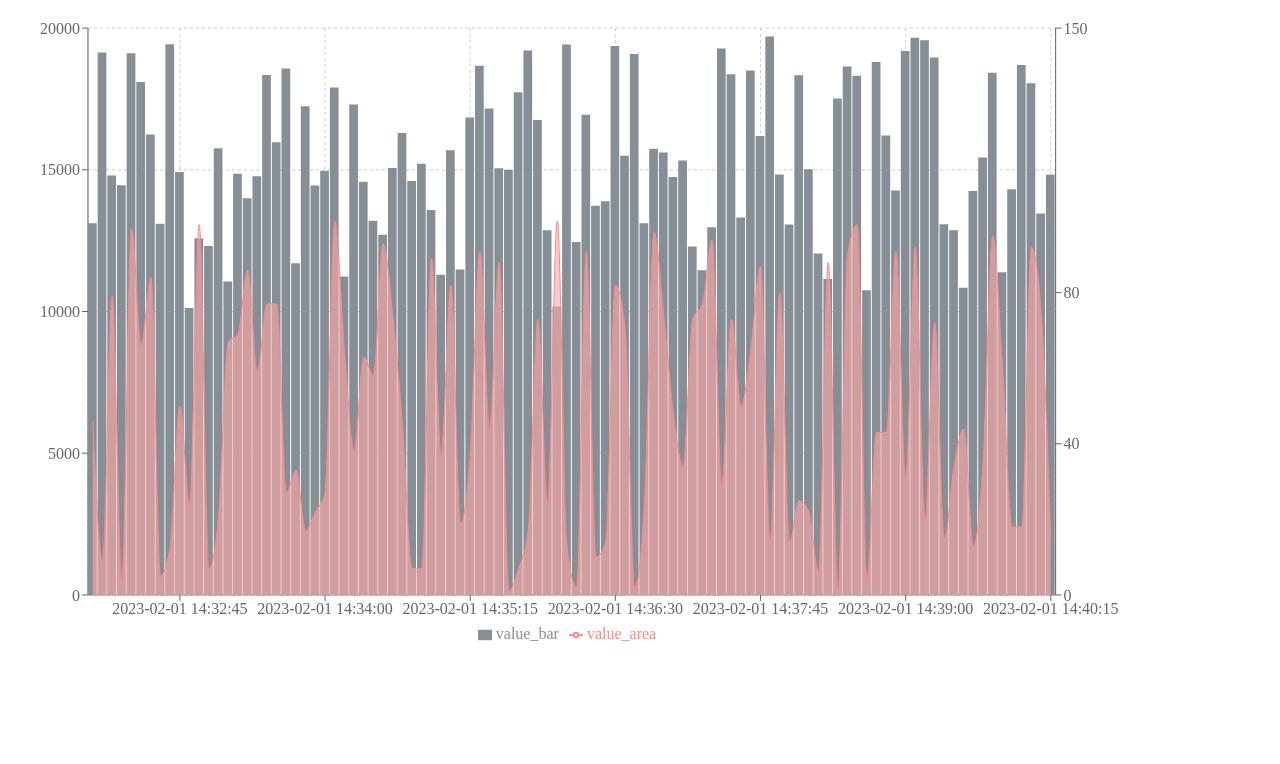
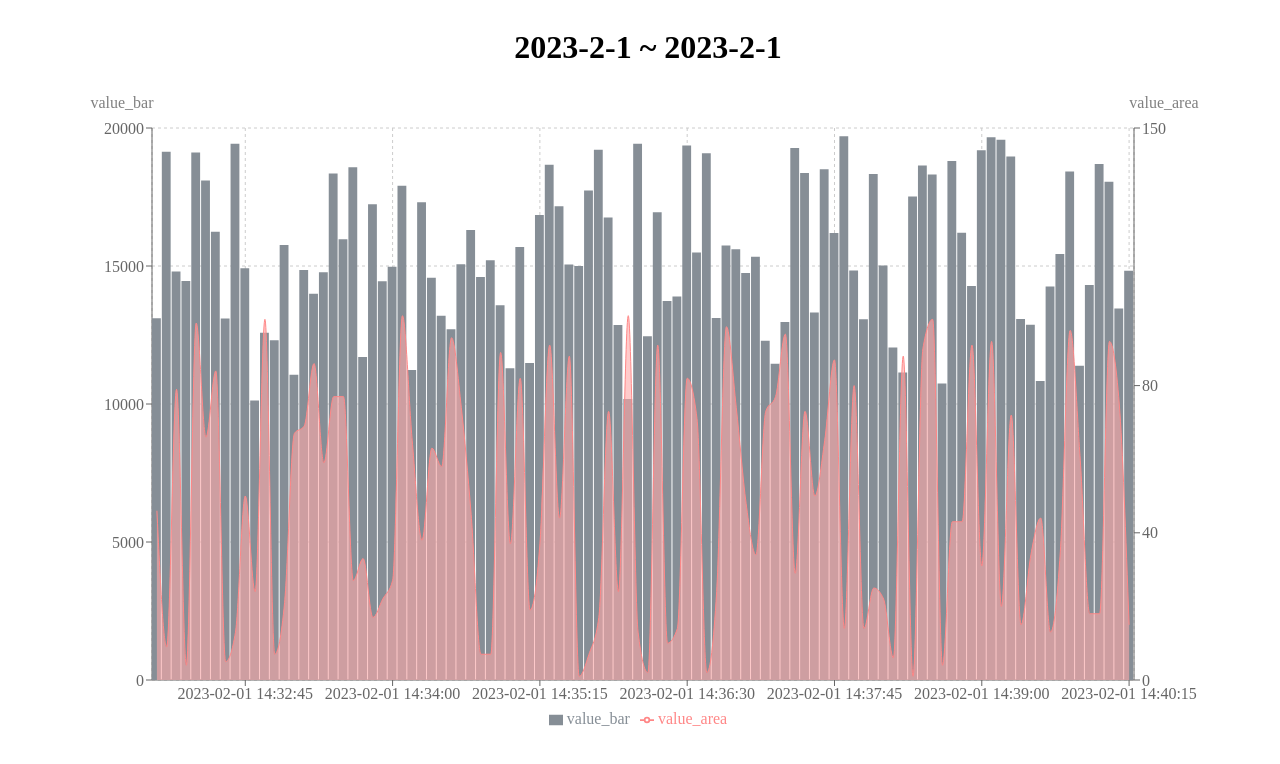
Before and after one commit to tnghgks/pre-onboarding-9th-3-8, a React (Create React App) app: page / in a window 1280 px wide. Shown: the top 764 px of the page. Built offline with nearby package versions, Linux system fonts and the light colour scheme.

Commit message:
style: 제목으로 차트 기간 표시 및 스타일링

```diff
--- /dev/null
+++ b/src/lib/utils/generateDate.ts
@@ -0,0 +1,16 @@
+import { IGraph } from '@/interface/data';
+
+const maxDate = (dates: Date[]) => new Date(Math.max(...dates.map(Number)));
+const minDate = (dates: Date[]) => new Date(Math.min(...dates.map(Number)));
+
+export const generateStartAndEndDate = (data: IGraph[]) => {
+  const dateList = data.map(({ date }) => new Date(date));
+
+  const min = minDate(dateList);
+  const start = `${min.getFullYear()}-${min.getMonth() + 1}-${min.getDate()}`;
+
+  const max = maxDate(dateList);
+  const end = `${max.getFullYear()}-${max.getMonth() + 1}-${max.getDate()}`;
+
+  return { start, end };
+};
--- /dev/null
+++ b/src/lib/utils/main.css
@@ -0,0 +1,12 @@
+div.outer {
+  width: 100vw;
+  height: 100vh;
+  display: flex;
+  flex-direction: column;
+  align-items: center;
+}
+
+div.inner {
+  width: 90%;
+  height: 80vh;
+}
--- a/src/pages/Home.tsx
+++ b/src/pages/Home.tsx
@@ -13,40 +13,50 @@ import {
   ComposedChart,
   ResponsiveContainer,
 } from 'recharts';
+import { generateStartAndEndDate } from '@/lib/utils/generateDate';
+import '@/lib/utils/main.css';
 
 const Home = () => {
   const [graphData, setGraphData] = useState<IGraph[]>([]);
+  const { start, end } = generateStartAndEndDate(graphData);
 
   useEffect(() => {
     getData(API_URL).then(setGraphData).catch(console.error);
   }, []);
 
   return (
-    <div
-      style={{
-        width: '90%',
-        height: '80vh',
-      }}
-    >
+    <div className="outer">
+      <h1>{`${start} ~ ${end}`}</h1>
+      <div className="inner">
         <ResponsiveContainer width="100%" height="100%">
           <ComposedChart
-          width={900}
-          height={700}
             data={graphData}
             margin={{
-            top: 20,
+              top: 40,
               right: 30,
               left: 20,
-            bottom: 5,
             }}
           >
             <CartesianGrid strokeDasharray="3 3" />
             <XAxis dataKey="date" />
-          <YAxis yAxisId="left" />
-          <YAxis yAxisId="right" orientation="right" domain={[0, 150]} />
+            <YAxis
+              yAxisId="left"
+              label={{ value: 'value_bar', position: 'top', offset: 20 }}
+            />
+            <YAxis
+              yAxisId="right"
+              orientation="right"
+              domain={[0, 150]}
+              label={{ value: 'value_area', position: 'top', offset: 20 }}
+            />
             <Tooltip />
             <Legend />
-          <Bar yAxisId="left" dataKey="value_bar" fill="#868e96" barSize={20} />
+            <Bar
+              yAxisId="left"
+              dataKey="value_bar"
+              fill="#868e96"
+              barSize={20}
+            />
             <Area
               yAxisId="right"
               type="monotone"
@@ -57,6 +67,7 @@ const Home = () => {
           </ComposedChart>
         </ResponsiveContainer>
       </div>
+    </div>
   );
 };
 
```
Also changed, not shown: 1 other file (tests, documents, lock files or other folders). Lines whose indentation alone changed are shown as unchanged.
